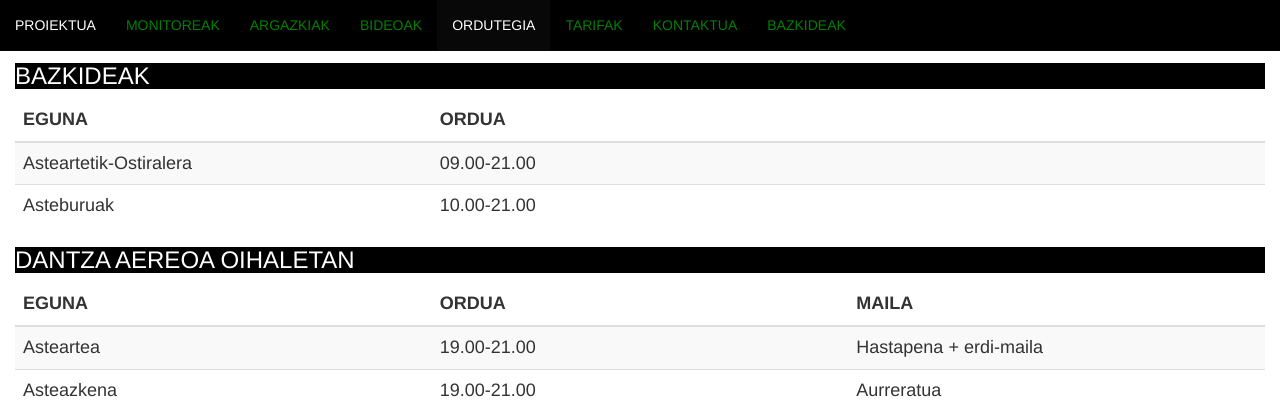
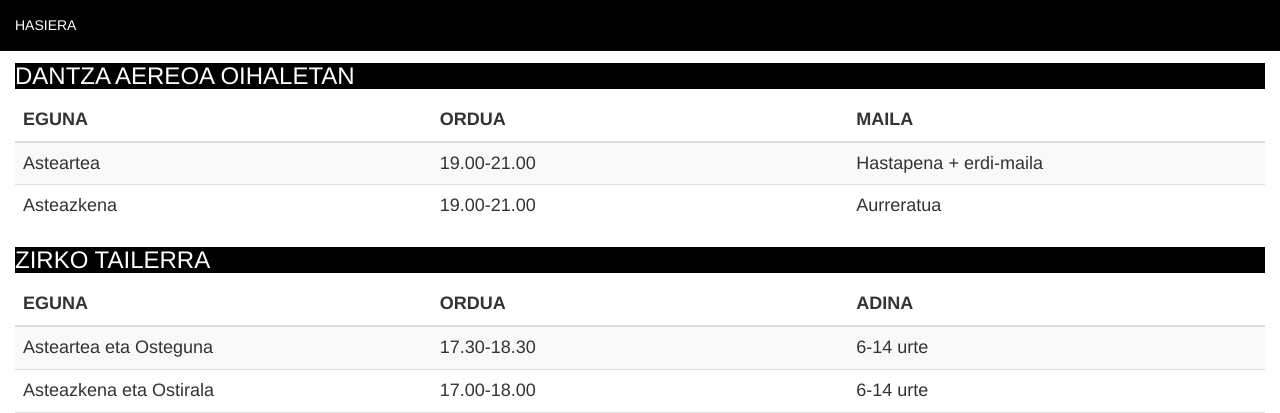
Before and after one commit to ibalenciaga/ilargiberdeatemp, a PHP site: page /ordutegia.html in a window 1280 px wide. Shown: the top 413 px of the page. Run offline with PHP 8.4, Linux system fonts and the light colour scheme.

Commit message:
mantenimendua

```diff
--- a/css/index.css
+++ b/css/index.css
@@ -1,6 +1,6 @@
 
 .full {
-    background: url(../img/LogoIntro.png) no-repeat center center fixed;
+    background: url(../img/galeria/FondoWeb.jpg) no-repeat center center fixed;
     -webkit-background-size: cover;
     -moz-background-size: cover;
     background-size: cover;
--- a/ordutegia.html
+++ b/ordutegia.html
@@ -44,58 +44,14 @@
         <div class="collapse navbar-collapse" id="bs-example-navbar-collapse-1">
             <ul class="nav navbar-nav">
                 <li>
-                    <a href="#">PROIEKTUA</a>
+                    <a href="index.html">HASIERA</a>
                 </li>
-                <li>
-                    <a href="#">MONITOREAK</a>
-                </li>
-                <li>
-                    <a href="#">ARGAZKIAK</a>
-                </li>
-                <li>
-                    <a href="#">BIDEOAK</a>
-                </li>
-                <li class="active">
-                    <a href="ordutegia.html">ORDUTEGIA</a>
-                </li>
-                <li>
-                    <a href="tarifak.html">TARIFAK</a>
-                </li>
-                <li>
-                    <a href="kontaktua.html">KONTAKTUA</a>
-                </li>
-                <li>
-                    <a href="#">BAZKIDEAK</a>
-                </li>
+
             </ul>
         </div>
         <!-- /.navbar-collapse -->
     </nav>
     <div class="containerTable">
-
-        <h3>BAZKIDEAK</h3>
-
-        <table class="table table-striped">
-            <thead>
-                <tr>
-                    <th>EGUNA</th>
-                    <th>ORDUA</th>
-                    <th> </th>
-                </tr>
-            </thead>
-            <tbody>
-                <tr>
-                    <td>Asteartetik-Ostiralera</td>
-                    <td>09.00-21.00</td>
-                    <td></td>
-                </tr>
-                <tr>
-                    <td>Asteburuak</td>
-                    <td>10.00-21.00</td>
-                    <td></td>
-                </tr>
-            </tbody>
-        </table>
 
         <h3>DANTZA AEREOA OIHALETAN</h3>
 
@@ -154,6 +110,30 @@
                 </tr>
             </tbody>
         </table>
+
+        <h3>BAZKIDEAK</h3>
+
+        <table class="table table-striped">
+            <thead>
+                <tr>
+                    <th>EGUNA</th>
+                    <th>ORDUA</th>
+                    <th> </th>
+                </tr>
+            </thead>
+            <tbody>
+                <tr>
+                    <td>Asteartetik-Ostiralera</td>
+                    <td>09.00-21.00</td>
+                    <td></td>
+                </tr>
+                <tr>
+                    <td>Asteburuak</td>
+                    <td>10.00-21.00</td>
+                    <td></td>
+                </tr>
+            </tbody>
+        </table>
    </div>
 </div>
 
```
Also changed, not shown: index.html (+2 -21 lines).
